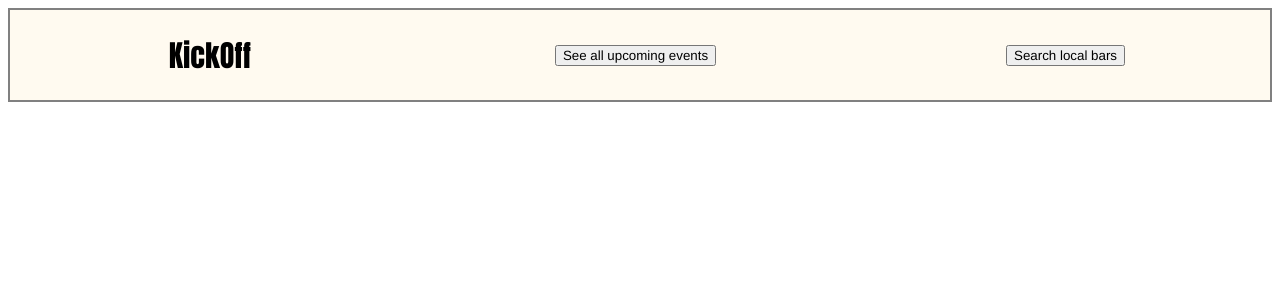
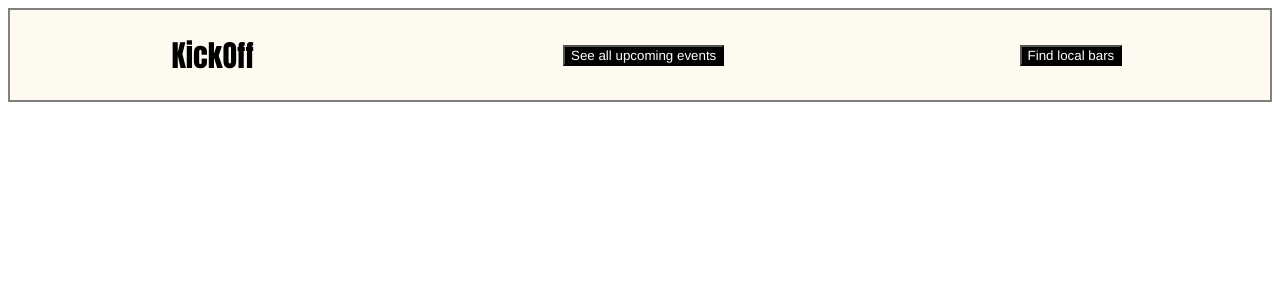
Before and after one commit to sjrader/authenticate_me, a React (Create React App) app in the folder frontend/: page / in a window 1280 px wide. Shown: the top 300 px of the page. Built offline with nearby package versions, Linux system fonts and the light colour scheme; no server answers; the HTML template or start-up script is replaced by a standard one.

Commit message:
last minute nav-button change

```diff
--- a/frontend/src/components/HomePage/index.js
+++ b/frontend/src/components/HomePage/index.js
@@ -73,7 +73,7 @@ const HomePage = () => {
                     <a href={`/events/${event.id}`}>
                         <div className="card-title">{event.title}</div>
                     </a>
-                    <h4>On {event.date} starting at {event.startTime}</h4>
+                    <h4>On {formatDate(event.date)} starting at {formatTime(event.startTime)}</h4>
                     <a className="location-name" href={`/venues/${event.venueId}`}>Located at {event.Venue.name}</a>
                  </div>
              ))}
--- a/frontend/src/components/Navigation/Navigation.css
+++ b/frontend/src/components/Navigation/Navigation.css
@@ -47,3 +47,8 @@
 .logout-button {
     max-height: 20px;
 }
+
+.navButton {
+    background-color: black;
+    color: white;
+}
--- a/frontend/src/components/Navigation/index.js
+++ b/frontend/src/components/Navigation/index.js
@@ -40,12 +40,12 @@ function Navigation({ isLoaded }) {
             </div>
             <div>
                 <NavLink to='/search/all'>
-                    <button type='submit'>See all upcoming events</button>
+                    <button className="navButton" type='submit'>See all upcoming events</button>
                 </NavLink>
             </div>
             <div>
                 <NavLink to='/search/venues'>
-                    <button type='submit'>Search local bars</button>
+                    <button className="navButton" type='submit'>Find local bars</button>
                 </NavLink>
             </div>
             {/* Will come back and finish the search bar at another time
```
